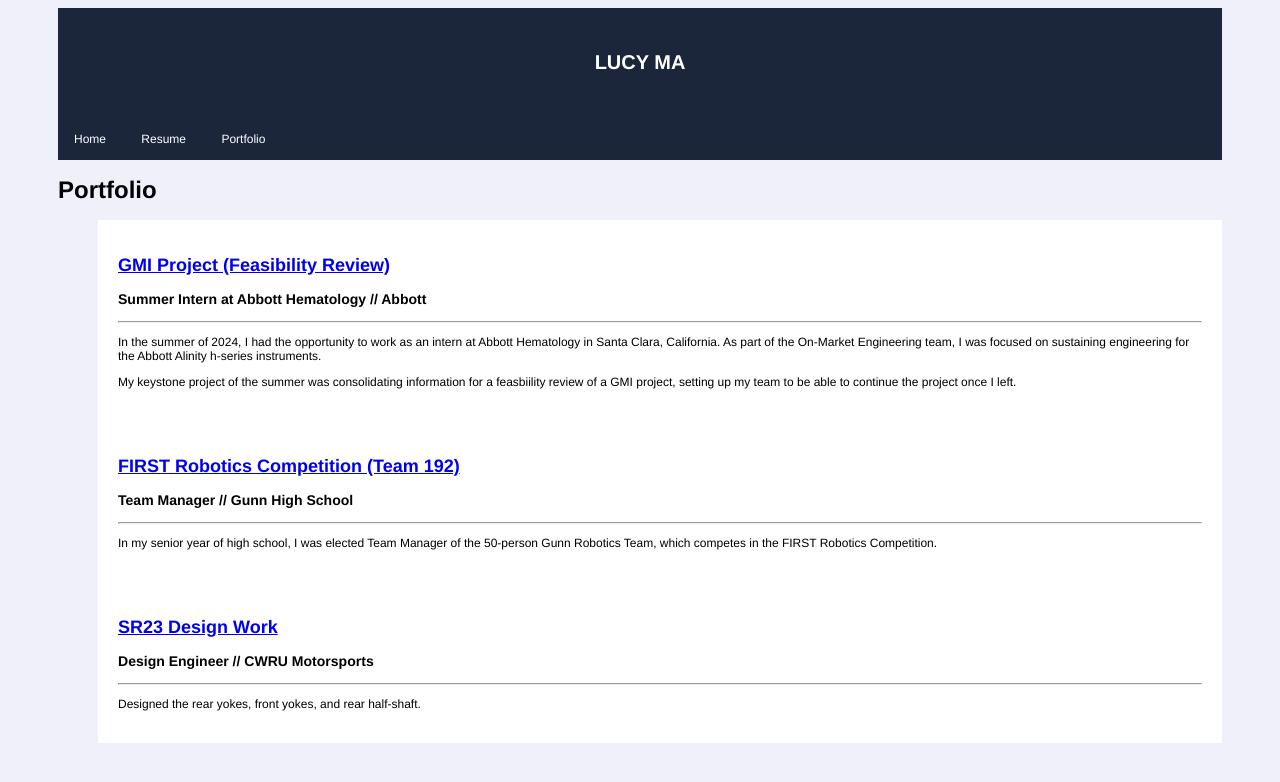
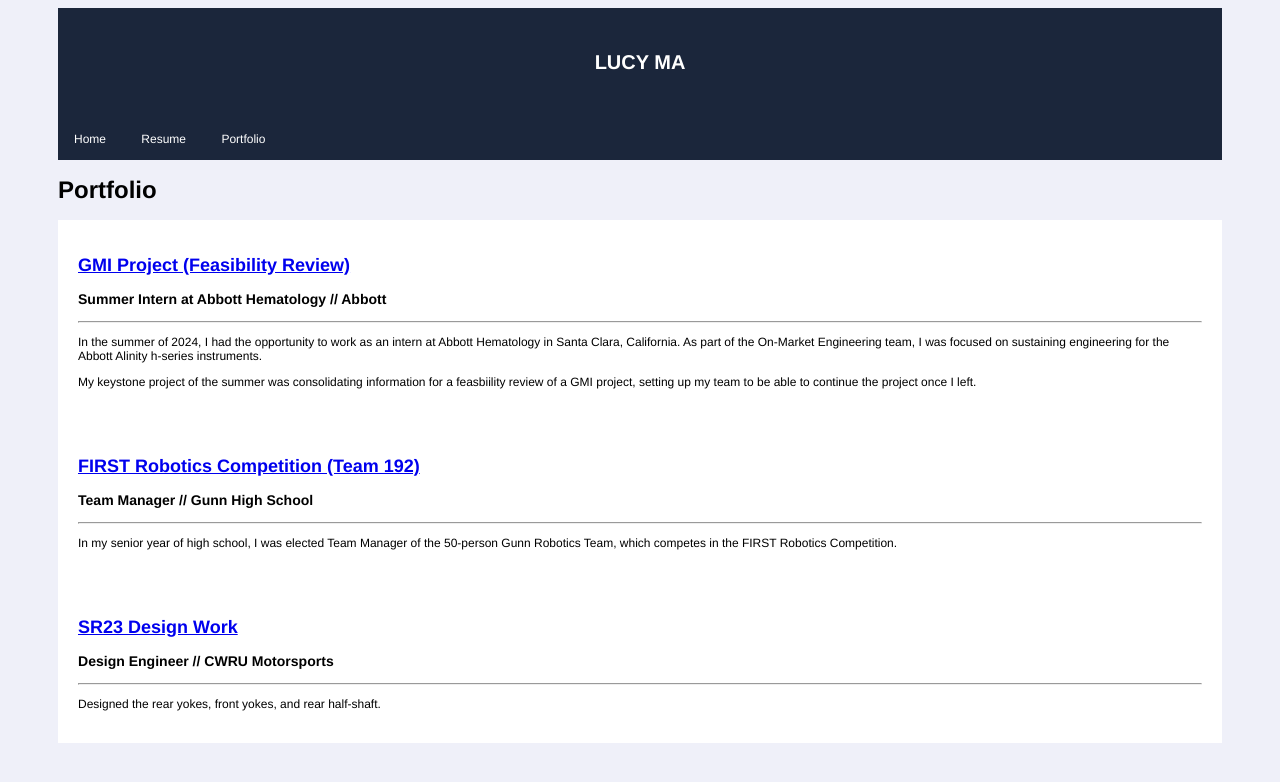
Before and after one commit to lucyttma/lucyttma.github.io, a Jekyll site: the page built from static/portfolio.html, in a window 1280 px wide. Shown: the top 782 px of the page. Built offline with Jekyll 4.4.1, drawn with Linux system fonts in a browser that asks for light colours.

Commit message:
Update portfolio.html

```diff
--- a/static/portfolio.html
+++ b/static/portfolio.html
@@ -4,7 +4,7 @@ title: Portfolio
 ---
 <h1>Portfolio</h1>
 
-<ul>
+<wrapper>
   {% for project in site.portfolio %}
       <div class="div-portfolio" >
         <h2><a href="{{ project.url }}">{{ project.name }}</a></h2>
@@ -13,4 +13,4 @@ title: Portfolio
         <p>{{ project.content | markdownify }}</p>
       </div>
   {% endfor %}
-</ul>
+</wrapper>
```
